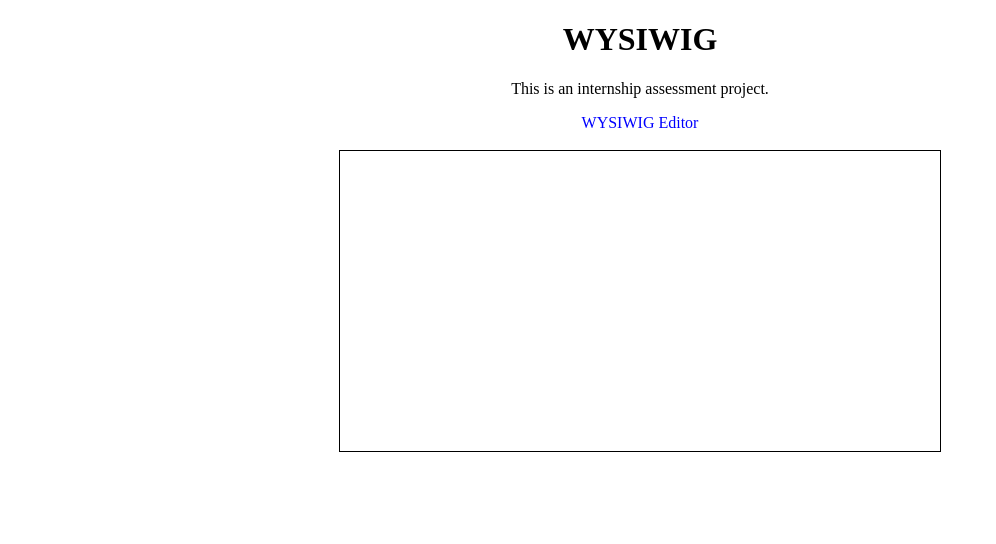
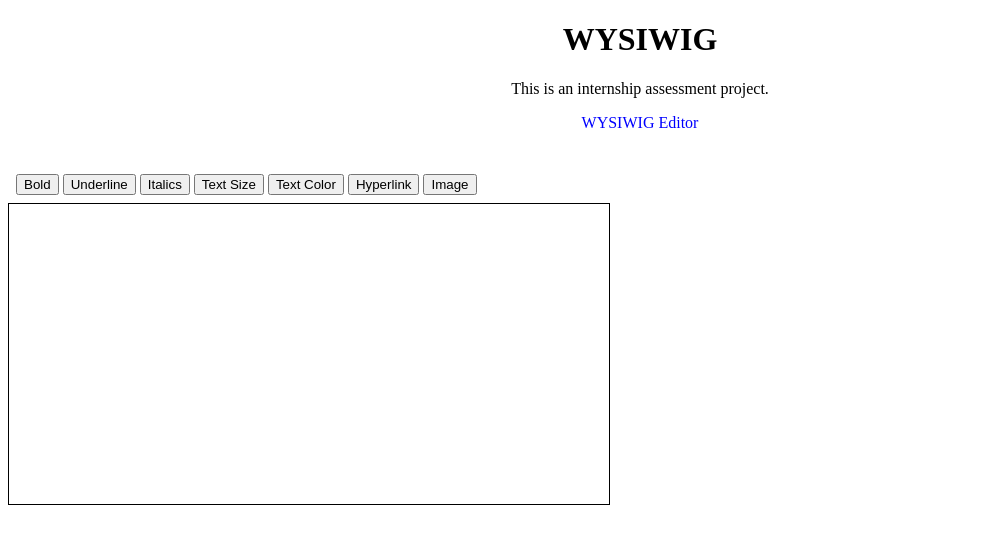
Before and after one commit to saniakhushbakhtjamil/WYSIWIG, a plain HTML site: page index.html in a window 1280 px wide. Shown: the whole page, without its empty margins (0-996 px from the left). Drawn offline with Linux system fonts and the light colour scheme.

Commit message:
bttons added

```diff
--- a/index.html
+++ b/index.html
@@ -2,19 +2,32 @@
 <html>
 <head>
 <title>WYSIWIG - SKJ</title>
-<script type="text/javascript" src="wysiwig/wysiwig.js"></script>
+<script type="text/javascript" src="wysiwig.js"></script>
 </head>
 <body onLoad="frameon();">
 
 <h1 style="text-align:center;">WYSIWIG</h1>
 <p style="text-align:center;">This is an internship assessment project.</p>
+
 <p style="color:blue;text-align:center;">WYSIWIG Editor<br><br>
 
-<textarea style="display:none;" name="myTextArea" id="myTextArea" cols="100" rows="14"></textarea>
-<iframe name="textField" id="textField" style="border:#000000 1px solid; width:600px; height:300px;></iframe>
+<div id="wysiwyg_cp" style="padding:8px; width:700px;">
+  <input type="button" onClick="iBold()" value="Bold">
+  <input type="button" onClick="iUnderline()" value="Underline">
+  <input type="button" onClick="iItalic()" value="Italics">
+  <input type="button" onClick="iFontSize()" value="Text Size">
+  <input type="button" onClick="iFontColor()" value="Text Color">
+  <input type="button" onClick="iLink()" value="Hyperlink">
+  <input type="button" onClick="iImage()" value="Image">
+</div>
+<textarea style="display:none;text-align:center;" name="myTextArea" id="myTextArea" cols="100" rows="14"></textarea>
+<iframe name="textField" id="textField" style="text-align:center;border:#000000 1px solid; width:600px; height:300px;></iframe>
 
 
-</p>
+<br><br></p>
+
+<input name="myBtn" type="button" value="Save Doc" onClick="javascript:submit_form();"/>
+
 
 <p style="text-align:right;">By Sania K. Jamil(SKJ)</p>
 </body>
```
